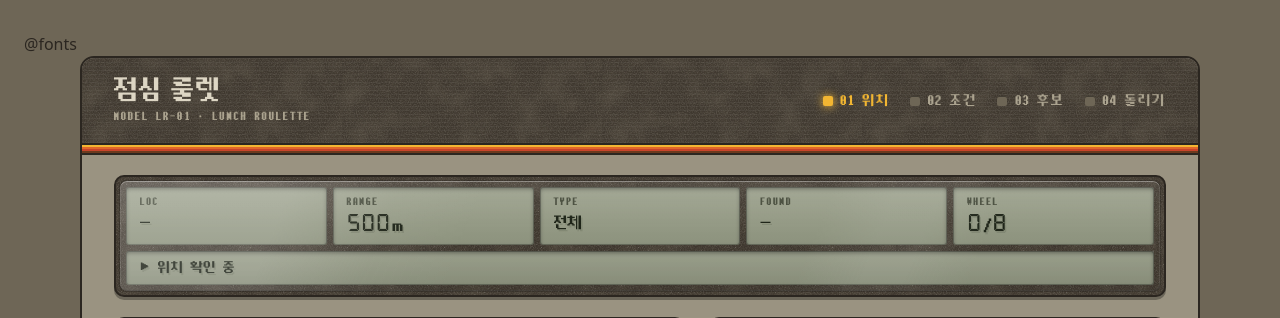
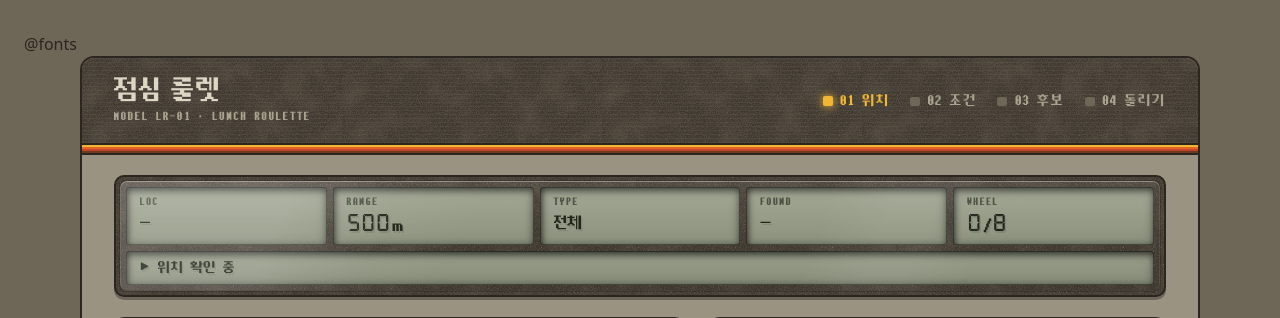
Before and after one commit to coldzero7362/lunch-roulette-app, a Laravel app: template resources/views/roulette.blade.php in a window 1280 px wide. Shown: the top 318 px of the page. Run offline with Laravel 12, Linux system fonts and the light colour scheme; the template is opened without the code that fills it, so the values that code supplies are empty; style sheets or scripts are compiled from the project's sources; some libraries are stand-ins or nearby versions.

Commit message:
Deepen the inner shadow on the LCD windows
Co-Authored-By: Claude Opus 5.5 <noreply@anthropic.com>

```diff
--- a/resources/css/roulette.css
+++ b/resources/css/roulette.css
@@ -777,7 +777,12 @@
     border-radius: 3px;
     background: linear-gradient(180deg, #9ea38f, #8f9580);
     text-shadow: 1.5px 1.5px 0 rgb(31 37 25 / .13);
-    box-shadow: inset 0 2px 4px rgb(0 0 0 / .38), inset 0 0 0 1px rgb(0 0 0 / .25);
+    /* 베젤 아래로 묻힌 깊이: 위·왼쪽은 진하게, 가장자리 전체에 옅게 한 번 더 */
+    box-shadow:
+        inset 0 4px 7px rgb(0 0 0 / .55),
+        inset 3px 0 5px rgb(0 0 0 / .28),
+        inset 0 0 12px rgb(0 0 0 / .22),
+        inset 0 0 0 1px rgb(0 0 0 / .35);
 }
 
 .rl-readout__fields > div { padding: 8px 14px; }
```
